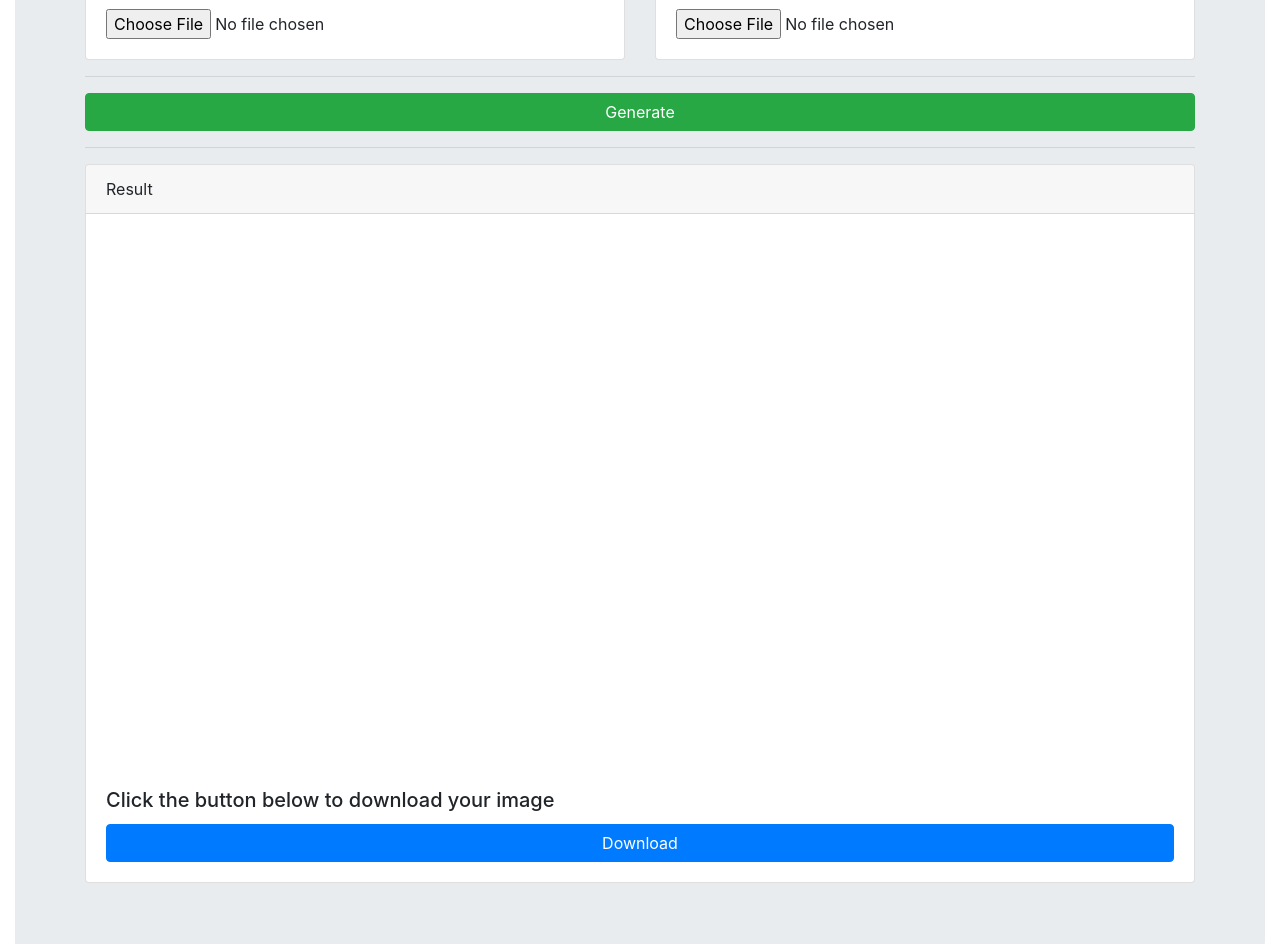
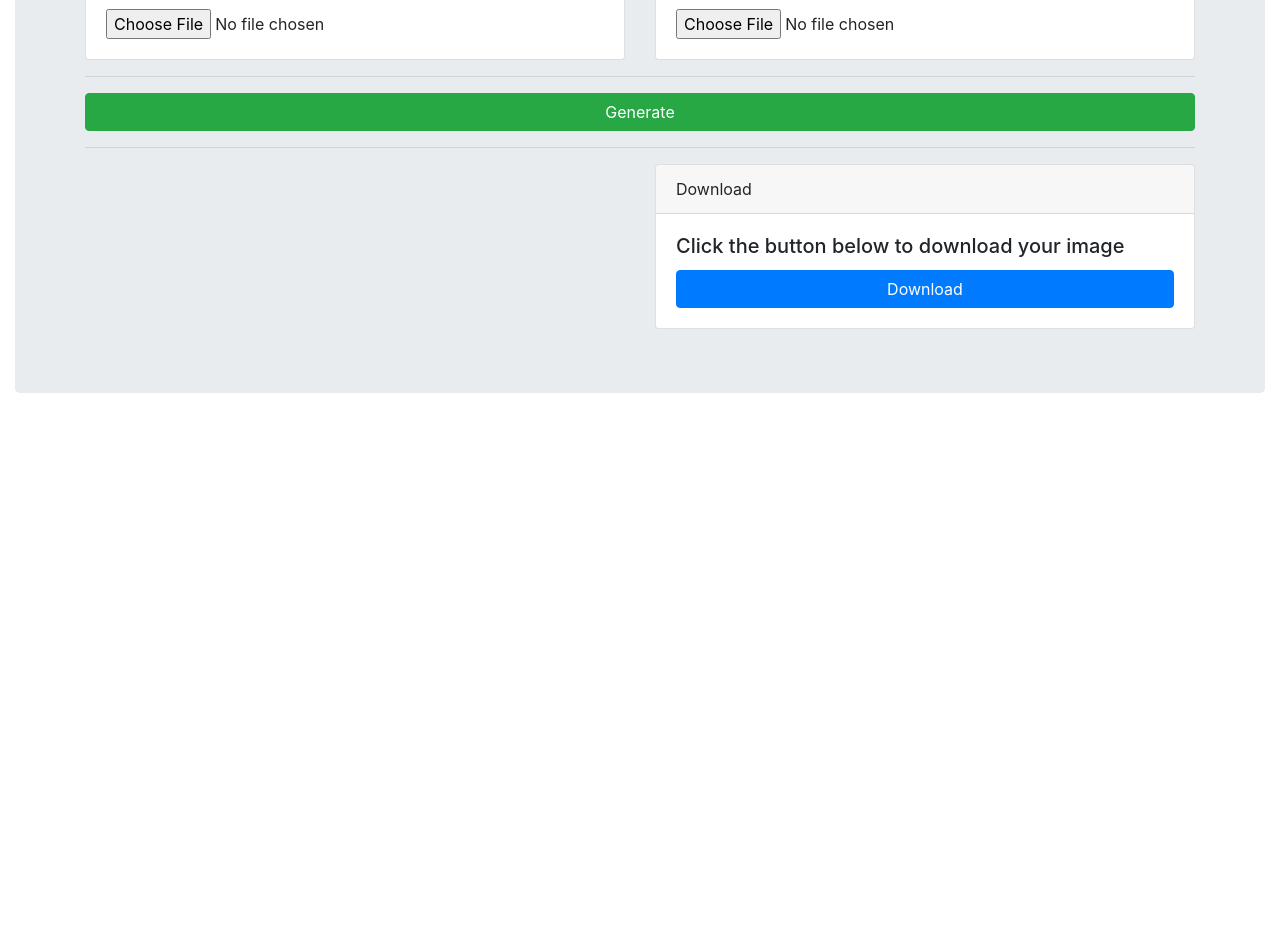
Before and after one commit to januridp/twibbon, a plain HTML site: page index.html in a window 1280 px wide. Shown: the part 152-1096 px from the top of the page. After the commit the page ends 800 px from the top, so only its background shows below. Drawn offline with nearby package versions, Linux system fonts and the light colour scheme.

Commit message:
remove style of hasil

```diff
--- a/index.html
+++ b/index.html
@@ -5,12 +5,6 @@
     <meta name="viewport" content="width=device-width, initial-scale=1.0">
     <title>Document</title>
     <link rel="stylesheet" href="https://stackpath.bootstrapcdn.com/bootstrap/4.5.2/css/bootstrap.min.css" integrity="sha384-JcKb8q3iqJ61gNV9KGb8thSsNjpSL0n8PARn9HuZOnIxN0hoP+VmmDGMN5t9UJ0Z" crossorigin="anonymous">
-    <style>
-      .hasil{
-        background-position: center center;
-        background-size: cover;
-      }
-    </style>
 </head>
 <body>
 
@@ -46,12 +40,15 @@
                 <hr>
                 <div class="row">
                     <div class="col-sm">
+                      <canvas id="canvas"></canvas>
+                    </div>
+                    <div class="col-sm">
                         <div class="card">
                             <div class="card-header">
-                              Result
+                              Download
                             </div>
                             <!-- <img src="..." class="card-img-top" alt="..."> -->
-                            <canvas class="card-img-top hasil" id="canvas"></canvas>
+                            <!-- <canvas class="card-img-top hasil" id="canvas"></canvas> -->
                             <div class="card-body">
                               <h5 class="card-title">Click the button below to download your image </h5>
                               <button id="btndownload" class="btn btn-primary btn-block">Download</button>
```
